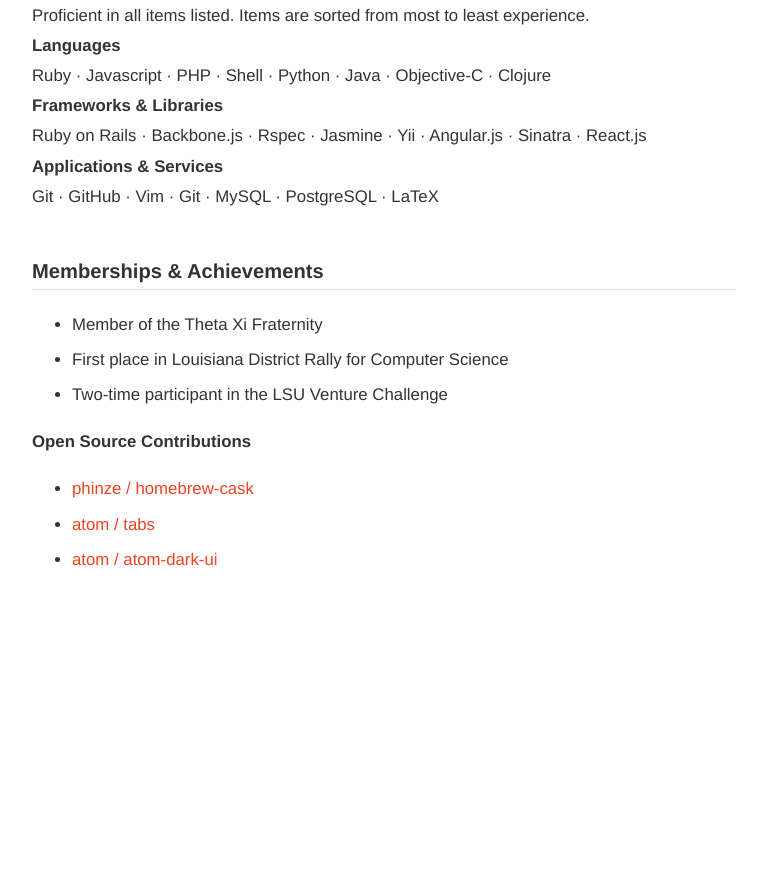
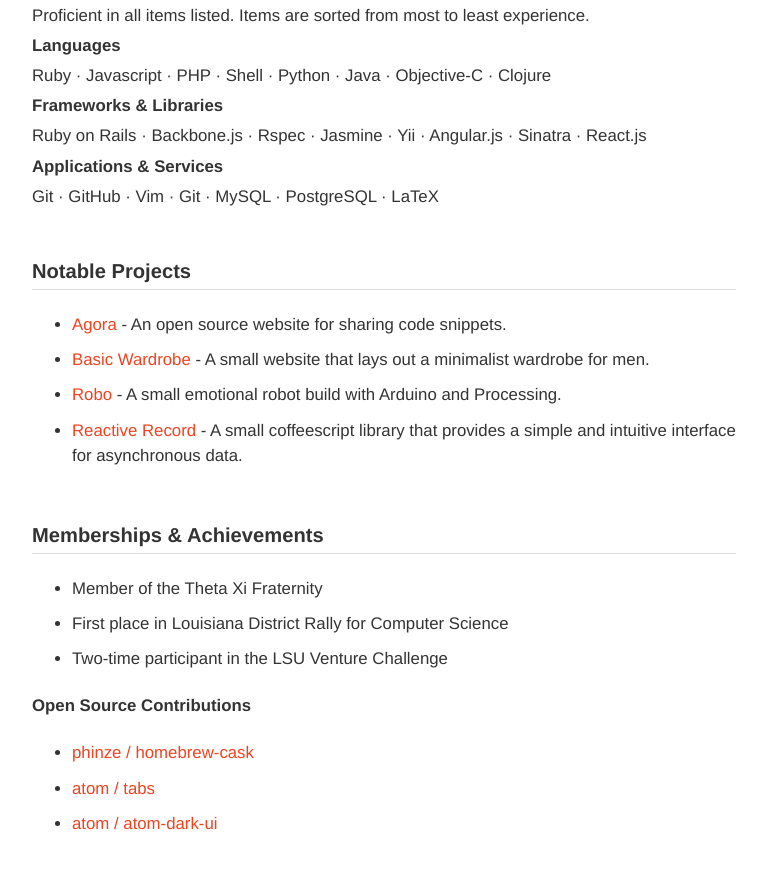
Before and after one commit to taylorlapeyre/taylorlapeyre.github.io, a Jekyll site: the page built from resume.md, in a window 1280 px wide and 900 px high, scrolled down 1641 px. Shown: the top 869 px of the window, without its empty margins (256-1022 px from the left). Built offline with Jekyll 4.4.1, drawn with Linux system fonts in a browser that asks for light colours; some web fonts are replaced; some of the changed text lies outside the part shown.

Commit message:
add some notable projects to resume

```diff
--- a/resume.md
+++ b/resume.md
@@ -73,6 +73,12 @@
 
 Git · GitHub · Vim · Git · MySQL · PostgreSQL · LaTeX
 
+### Notable Projects
+
+- [Agora][agora] - An open source website for sharing code snippets.
+- [Basic Wardrobe][basic] - A small website that lays out a minimalist wardrobe for men.
+- [Robo][robo] - A small emotional robot build with Arduino and Processing.
+- [Reactive Record][rr] - A small coffeescript library that provides a simple and intuitive interface for asynchronous data.
 
 ### Memberships & Achievements
 
@@ -94,3 +100,7 @@
 [atomtabs]: https://github.com/atom/tabs
 [atomui]: https://github.com/atom/atom-dark-ui/
 [everlane]: https://everlane.com
+[agora]: http://www.codeagora.co/
+[basic]: http://basicwardrobe.info/
+[robo]: https://github.com/taylorlapeyre/robo
+[rr]: https://github.com/taylorlapeyre/reactive-record
```
Also changed, not shown: other parts of resume.md (+1 -1 lines).
